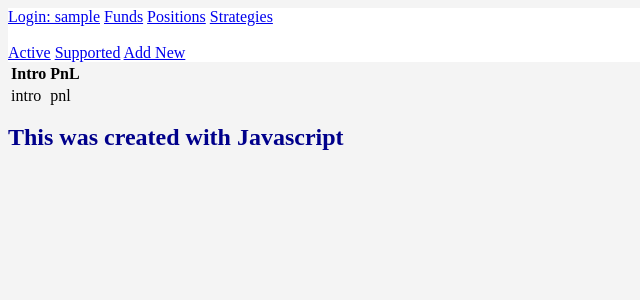
After one commit to ishaannverma/fyersTradingBot, a Flask app: template modules/strategies/templates/active_strats.html in a window 1280 px wide. The commit adds this page. Shown: the top 300 px of the page, without its empty margins (0-640 px from the left). Run offline with Flask 3, Linux system fonts and the light colour scheme; the template is opened without the code that fills it: most values are stand-ins (such as "Sample title", 1, 10 or a date in 2020).

Commit message:
adding additional navbar for strategies

```diff
--- a/modules/strategies/route.py
+++ b/modules/strategies/route.py
@@ -37,7 +37,7 @@
 
 @strategies_blueprint.route('supported')
 def getSupportedStrategies():
-    return list(supportedStrategies.keys())
+    return render_template('supported_strats.html', strats=supportedStrategies)
 
 
 @strategies_blueprint.route('running')
@@ -47,7 +47,7 @@
     for i, (stratID, strategy) in enumerate(strategiesHandler.strategies_dict.items()):
         response.append([strategy.getIntro(), strategy.getPnL()])
 
-    return response
+    return render_template('active_strats.html', strats=response)
 
 
 @strategies_blueprint.route('add', methods=['GET', 'POST'])
--- /dev/null
+++ b/modules/strategies/templates/active_strats.html
@@ -0,0 +1,18 @@
+{% extends "home.html" %}
+
+{% block component %}
+    <table>
+        <tr>
+            <th>Intro</th>
+            <th>PnL</th>
+        </tr>
+
+        {% for intro,pnl in strats %}
+        <tr>
+            <td>intro</td>
+            <td>pnl</td>
+        </tr>
+        {% endfor %}
+    </table>
+
+{% endblock %}
--- /dev/null
+++ b/modules/strategies/templates/home.html
@@ -0,0 +1,8 @@
+{% extends "index.html" %}
+
+{% block content %}
+
+    {% include 'nav_strategies.html' %}
+
+    {% block component %} {% endblock %}
+{% endblock %}
--- /dev/null
+++ b/modules/strategies/templates/nav_strategies.html
@@ -0,0 +1,10 @@
+<nav class="navbar navbar-expand-lg navbar-light bg-light">
+    <div class="text-right">
+        <div class="col-11">
+            <a class="navbar-brand" href="{{ url_for('server.strategies.getRunningStrategies') }}">Active</a>
+            <a class="navbar-brand" href="{{ url_for('server.strategies.getSupportedStrategies') }}">Supported</a>
+            <a class="navbar-brand" href="{{ url_for('server.strategies.addStrategy') }}">Add New</a>
+
+        </div>
+    </div>
+</nav>
--- a/templates/index.html
+++ b/templates/index.html
@@ -11,17 +11,7 @@
 
         {% include 'navbar.html' %}
 
-        {% block content %}
-        <label for="strategy">Choose a dog name:</label>
-            <select name="strategy-names" id="strategy">
-                <option value="rigatoni">Rigatoni</option>
-                <option value="dave">Dave</option>
-                <option value="pumpernickel">Pumpernickel</option>
-                <option value="reeses">Reeses</option>
-            </select>
-
-
-        {% endblock %}
+        {% block content %}{% endblock %}
         <h1 id="demo">Hey</h1>
 
     <script src="{{ url_for('static', filename='js/myfile.js') }}" ></script>
--- a/templates/navbar.html
+++ b/templates/navbar.html
@@ -6,7 +6,9 @@
             {% if loginStatus %}
             <a class="navbar-brand" href="{{ url_for('server.funds.funds') }}">Funds</a>
             <a class="navbar-brand" href="{{ url_for('server.positions.positions') }}">Positions</a>
+            <a class="navbar-brand" href="{{ url_for('server.strategies.addStrategy') }}">Strategies</a>
             {% endif %}
         </div>
     </div>
+    <br>
 </nav>
```
Also changed, not shown: modules/strategies/templates/add_strat.html (+4 -9 lines), modules/strategies/templates/supported_strats.html (added, +18 -0 lines).
